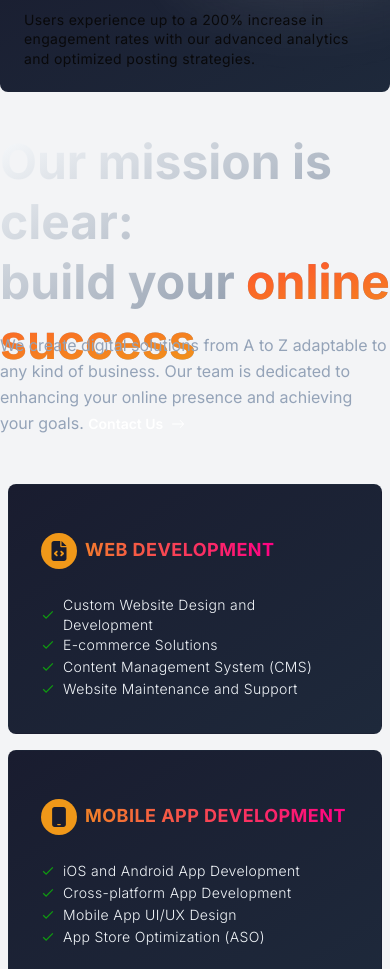
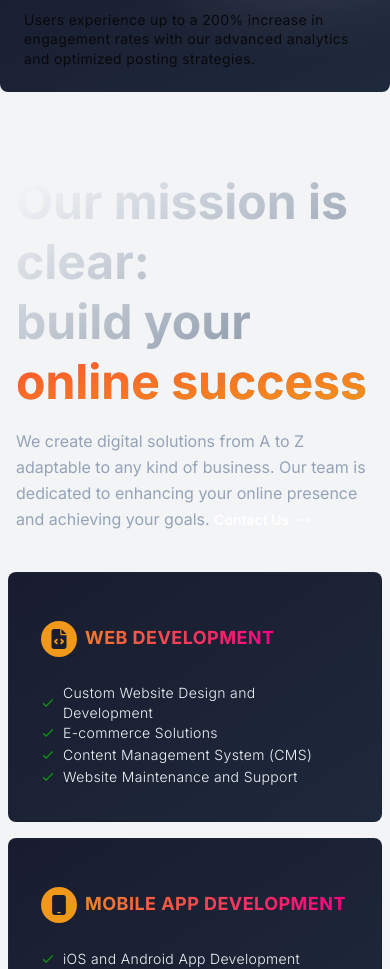
Before and after one commit to borisvicena/gosocial, a Next.js app: page / in a window 390 px wide. Shown: the part 1800-2769 px from the top of the page. Built offline with nearby package versions, Linux system fonts and the light colour scheme.

Commit message:
fix(services): Fixed section layout and improved responsivness

```diff
--- a/components/Services.tsx
+++ b/components/Services.tsx
@@ -13,16 +13,14 @@ const Services = () => {
   return (
     <section id="services" className="border-b border-white/[0.2]">
       <div className="relative py-20 lg:py-32 max-w-7xl mx-auto">
-        <div className="h-[10rem] flex justify-start items-center">
-          <div className="text-5xl font-bold bg-gradient-to-br from-slate-50 to-slate-500 bg-clip-text text-transparent leading-tight">
+        <div className="flex flex-col justify-start items-start px-4 lg:px-0">
+          <div className="text-5xl justify-start font-bold bg-gradient-to-br from-slate-50 to-slate-500 bg-clip-text text-transparent leading-tight">
             Our mission is clear:
             <br />
             build your{" "}
             <span className="bg-gradient-to-br from-[#FF512F] to-[#F09819] bg-clip-text">online success</span>
           </div>
-        </div>
-        <div className="relative pb-10 max-w-xl">
-          <p className="relative text-slate-400 text-base leading-relaxed inline">
+          <p className="text-slate-400 text-base leading-relaxed mt-4 mb-8 max-w-xl">
             We create digital solutions from A to Z adaptable to any kind of business. Our team is dedicated to
             enhancing your online presence and achieving your goals.{" "}
             <a href="#" className="inline-flex items-center gap-2 text-white text-sm font-semibold">
```
